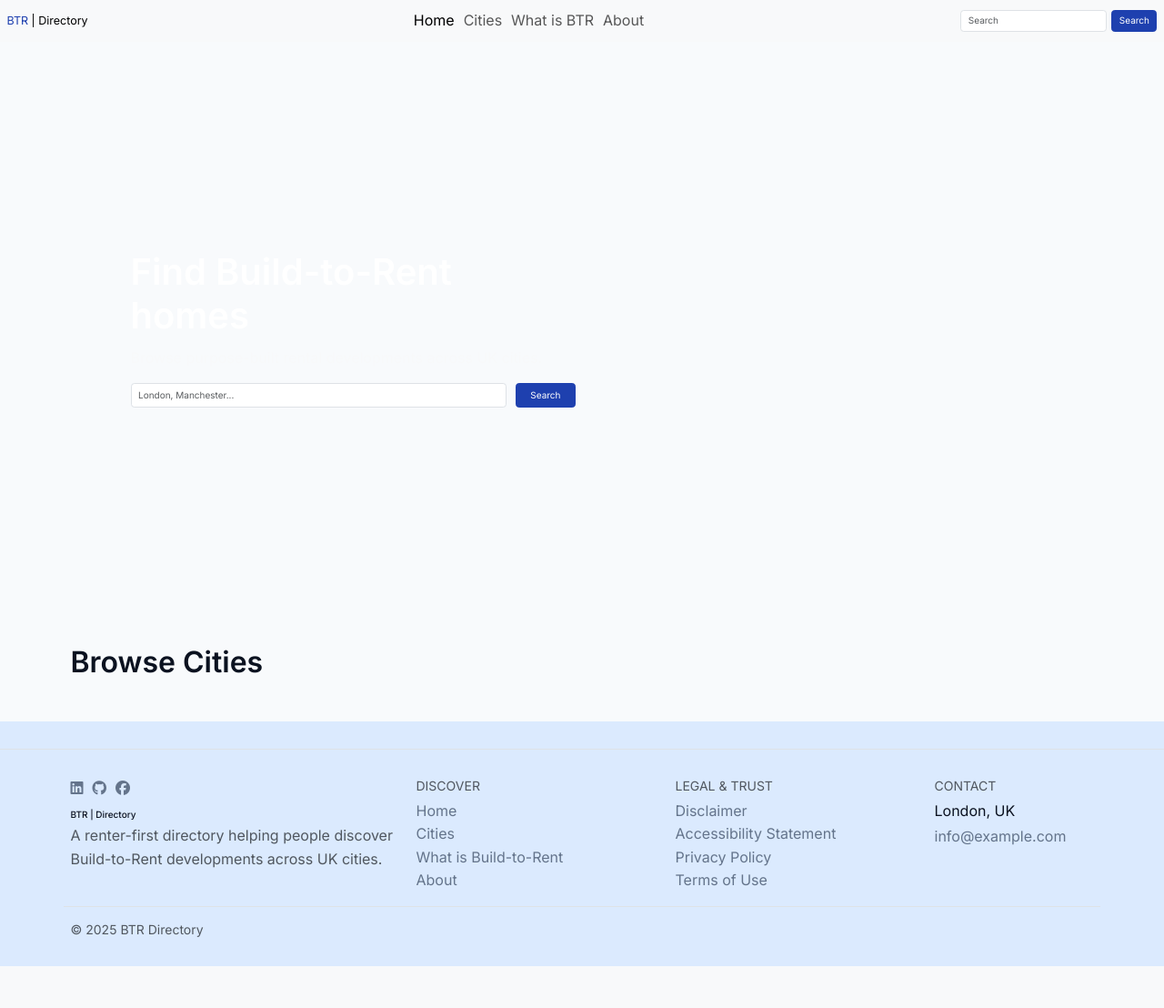
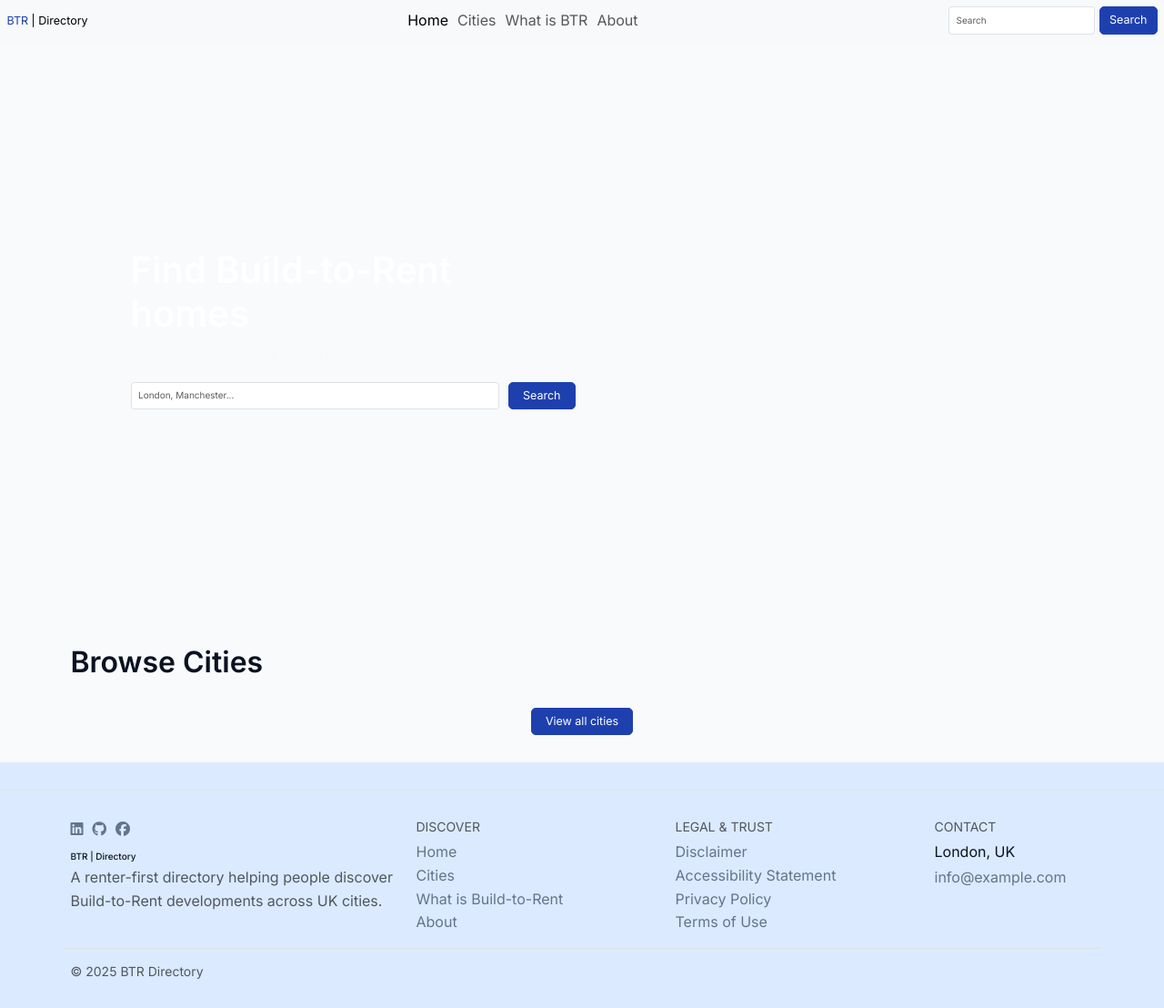
Before and after one commit to creatvie-introvert/btr-directory-mvp, a Django app: template core/templates/core/home.html in a window 1280 px wide. Shown: the whole page at 91% size. Before the commit the page ends 1062 px from the top, so only its background shows below. Run offline with Django 5.2, Linux system fonts and the light colour scheme; the template is opened without the code that fills it, so the values that code supplies are empty; some libraries are stand-ins or nearby versions.

Commit message:
feat(home): add "View all cities" CTA and anchor for browse cities section

```diff
--- a/core/templates/core/home.html
+++ b/core/templates/core/home.html
@@ -17,7 +17,7 @@
                 </p>
                 <form class="d-grid gap-3 d-sm-flex mt-4">
                     <input type="text" class="form-control flex-sm-grow-1" placeholder="London, Manchester...">
-                    <button class="btn btn-primary px-4 py-2">
+                    <button class="btn btn-primary btn-lg px-4 py-2">
                         Search
                     </button>
                 </form>
@@ -28,23 +28,23 @@
 
 <section class="py-5">
     <div class="container">
+
+        <!-- Header -->
+        <div class="d-flex justify-content-between align-items-center mb-4">
+            <h2 class="mb-4">
+                Browse Cities
+            </h2>
+        </div>
+
+        <!-- Cards grid -->
         <div class="row g-4">
-            <div class="col-12">
-                <h2 class="mb-4">
-                    Browse Cities
-                </h2>
-            </div>
-
             {% for city in cities %}
             <div class="col-12 col-sm-6 col-md-6 col-lg-4">
                 <a href="#" class="text-decoration-none city-card-link">
-                    <div class="card text-bg-dark border-0 overflow-hidden rounded-4 city-card city-card h-100">
+                    <div class="card text-bg-dark border-0 overflow-hidden rounded-4 city-card h-100">
                         {% if city.image %}
-                        <img
-                          src="{{ city.image.url }}"
-                          class="card-img city-card-img"
-                          alt="{{ city.image_alt|default:city.name }}"
-                        >
+                        <img src="{{ city.image.url }}" class="card-img city-card-img"
+                            alt="{{ city.image_alt|default:city.name }}">
                         {% endif %}
 
                         <div class="card-img-overlay d-flex justify-content-center align-items-center">
@@ -56,7 +56,14 @@
                 </a>
             </div>
             {% endfor %}
+
+            <div class="col-12 mt-4">
+                <div class="d-grid d-sm-flex justify-content-sm-center">
+                    <a href="#" class="btn btn-primary btn-lg px-4">
+                        View all cities
+                    </a>
+                </div>
+            </div>
         </div>
-    </div>
 </section>
 {% endblock %}
--- a/core/templates/core/partials/navbar.html
+++ b/core/templates/core/partials/navbar.html
@@ -35,7 +35,7 @@
 
             <form class="d-flex" role="search">
                 <input class="form-control me-2" type="search" placeholder="Search" aria-label="Search" />
-                <button class="btn btn-primary" type="submit">Search</button>
+                <button class="btn btn-primary btn-lg" type="submit">Search</button>
             </form>
         </div>
     </div>
```
